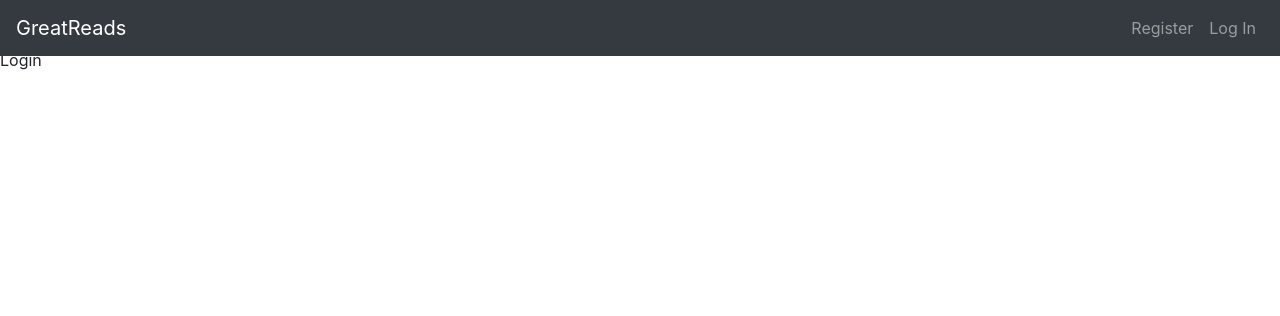
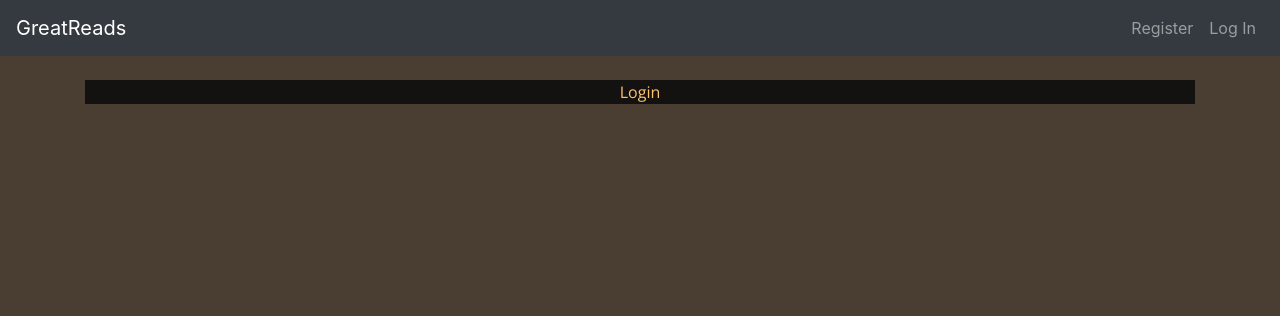
Before and after one commit to tlouchao/tchao-books, a Flask app: page /login in a window 1280 px wide. Shown: the top 316 px of the page. Run offline with Flask 2, Linux system fonts and the light colour scheme; some libraries are stand-ins or nearby versions.

Commit message:
disable cache, css in static directory

```diff
--- a/application.py
+++ b/application.py
@@ -1,12 +1,27 @@
 import os
 
-from flask import Flask, redirect, render_template, request, session
+from flask import Flask, redirect, render_template, request, session, url_for
 from flask_session import Session
 from functools import wraps
 from sqlalchemy import create_engine
 from sqlalchemy.orm import scoped_session, sessionmaker
+from werkzeug.exceptions import default_exceptions, HTTPException, InternalServerError
+from werkzeug.security import check_password_hash, generate_password_hash
+
+from helpers import login_required
 
 app = Flask(__name__)
+
+# Ensure templates are auto-reloaded
+app.config["TEMPLATES_AUTO_RELOAD"] = True
+
+# Ensure responses aren't cached
+@app.after_request
+def after_request(response):
+    response.headers["Cache-Control"] = "no-cache, no-store, must-revalidate"
+    response.headers["Expires"] = 0
+    response.headers["Pragma"] = "no-cache"
+    return response
 
 # Check for environment variable
 if not os.getenv("DATABASE_URL"):
@@ -15,29 +30,37 @@ if not os.getenv("DATABASE_URL"):
 # Configure session to use filesystem
 app.config["SESSION_PERMANENT"] = False
 app.config["SESSION_TYPE"] = "filesystem"
-Session(app)
 
 # Set up database
 engine = create_engine(os.getenv("DATABASE_URL"))
 db = scoped_session(sessionmaker(bind=engine))
 
-# Login decorator
-def login_required(f):
-    @wraps(f)
-    def decorated_function(*args, **kwargs):
-        if session.get("user_id") is None:
-            return redirect("/login")
-        return f(*args, **kwargs)
-    return decorated_function
 
-
+# Routing
 @app.route("/")
 @login_required
 def index():
-    res = request.get("https://www.goodreads.com/book/review_counts.json", params={"key": "IapbauVeI45oU7ttvyvg2Q", "isbns": "9780812524581"})
-    print(res.json())
-    return str(res.json())
+    return render_template("index.html")
+
+@app.route("/search", methods=["GET", "POST"])
+@login_required
+def search():
+    return render_template("search.html")
+
+@app.route("/review", methods=["GET", "POST"])
+@login_required
+def review():
+    return render_template("review.html")
+
+@app.route("/logout", methods=["GET", "POST"])
+@login_required
+def logout():
+    return render_template("logout.html")
 
 @app.route("/login", methods=["GET", "POST"])
 def login():
     return render_template("login.html")
+
+@app.route("/register", methods=["GET", "POST"])
+def register():
+    return render_template("register.html")
--- a/css/styles.css
+++ /dev/null
@@ -1,3 +0,0 @@
-
-
-/*# sourceMappingURL=styles.css.map */
--- /dev/null
+++ b/static/styles.css
@@ -0,0 +1,13 @@
+body p {
+  color: #ffc370;
+  background-color: #131211;
+  font-family: "Open Sans", sans-serif;
+  text-align: center;
+}
+
+body {
+  padding-top: 5rem !important;
+  background-color: #4a3d31;
+}
+
+/*# sourceMappingURL=styles.css.map */
--- /dev/null
+++ b/static/styles.scss
@@ -0,0 +1,19 @@
+$white: #F3F3F3;
+$base-color: #ffc370;
+$secondary-color: #131211;
+$tertiary-color: #4a3d31;
+
+%font-shared {
+    color: $base-color;
+    background-color: $secondary-color;
+    font-family: "Open Sans", sans-serif;
+    text-align: center;
+}
+
+body {
+    padding-top: 5rem !important;
+    background-color: $tertiary_color;
+    p {
+        @extend %font-shared;
+    }
+}
--- a/templates/index.html
+++ b/templates/index.html
@@ -1,8 +1,4 @@
 {% extends "layout.html" %}
-
-{% block title %}
-    Search
-{% endblock %}
 
 {% block main %}
     <p>Search</p>
--- a/templates/layout.html
+++ b/templates/layout.html
@@ -4,13 +4,14 @@
         <meta charset="utf-8"/>
         <meta name="viewport" content="width=device-width, initial-scale=1, shrink-to-fit=no">
         <title>
-            {% block title %}{% endblock %}
+            Book Reviews
         </title>
         <link rel="stylesheet" href="https://stackpath.bootstrapcdn.com/bootstrap/4.3.1/css/bootstrap.min.css" integrity="sha384-ggOyR0iXCbMQv3Xipma34MD+dH/1fQ784/j6cY/iJTQUOhcWr7x9JvoRxT2MZw1T" crossorigin="anonymous">
-        <link rel="stylesheet" href="css/styles.css">
         <script src="https://code.jquery.com/jquery-3.3.1.min.js"></script>
+        <link rel="stylesheet" type= "text/css" href= "{{ url_for('static',filename='styles.css') }}">
         <script src="https://cdnjs.cloudflare.com/ajax/libs/popper.js/1.14.3/umd/popper.min.js"></script>
         <script src="https://maxcdn.bootstrapcdn.com/bootstrap/4.1.3/js/bootstrap.min.js"></script>
+        <link href="https://fonts.googleapis.com/css?family=Open+Sans&display=swap" rel="stylesheet">
         {% block link %}{% endblock %}
     </head>
     <body>
@@ -36,8 +37,8 @@
                 {% endif %}
             </div>
         </nav>
-        <div class="pt-5">
-        {% block main %}{% endblock %}
-        </div>
+        <main class="container">
+            {% block main %}{% endblock %}
+        </main>
     </body>
 </html>
--- a/templates/login.html
+++ b/templates/login.html
@@ -1,8 +1,4 @@
 {% extends "layout.html" %}
-
-{% block title %}
-    Login
-{% endblock %}
 
 {% block main %}
     <p>Login</p>
--- a/templates/register.html
+++ b/templates/register.html
@@ -1,8 +1,4 @@
 {% extends "layout.html" %}
-
-{% block title %}
-    Register
-{% endblock %}
 
 {% block main %}
     <p>Register</p>
```
Also changed, not shown: helpers.py (added, +12 -0 lines), css/styles.scss (deleted), 2 other files.
